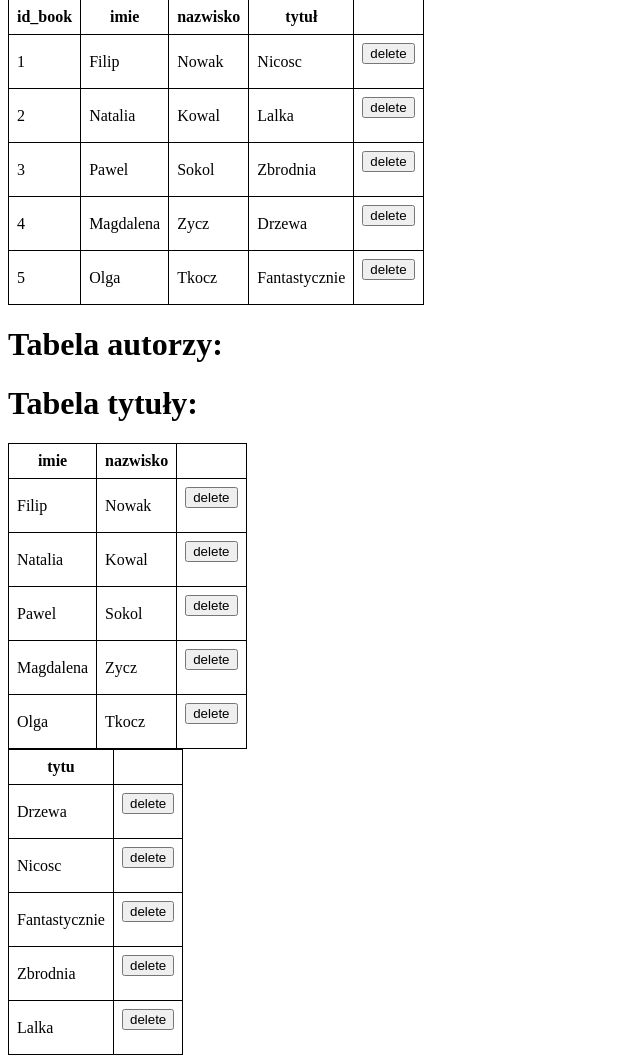
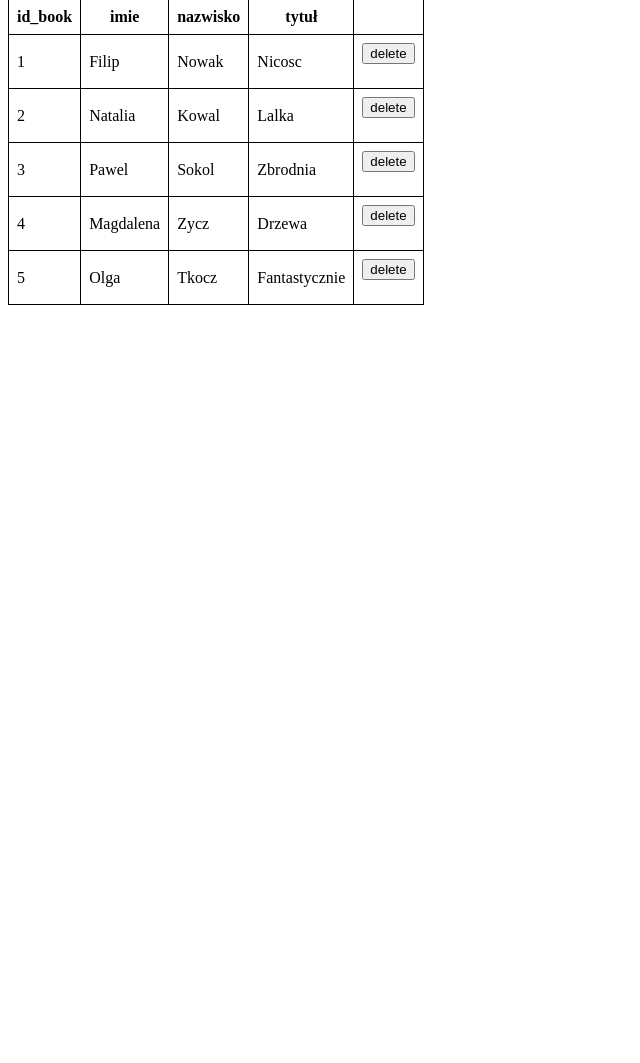
Before and after one commit to 3ti-2020/library-weronika-rogalska, a PHP site: page / in a window 1280 px wide. Shown: the part 83-1146 px from the top of the page, without its empty margins (0-640 px from the left). After the commit the page ends 388 px from the top, so only its background shows below. Run offline with PHP 8.4, Linux system fonts and the light colour scheme; data comes from the database, SQL or seed files in the repository.

Commit message:
Add files via upload

```diff
--- a/index.php
+++ b/index.php
@@ -68,59 +68,6 @@
     };
 
     echo("</table>");
-
-echo("<div class='tab'>");
-echo("<h1>Tabela autorzy:</h1>");
-echo("<h1>Tabela tytuły:</h1>");
-
-    $result4 = $conn -> query("SELECT * FROM autorzy");
-    echo("<div class='a'>");
-    echo("<table class='moja_tabelka'>");
-    echo("<tr>
-    <th>imie</th>
-    <th>nazwisko</th>
-    </tr>");
-
-    while($row = $result4 -> fetch_assoc()){
-        echo("<tr>");
-            echo("<td>".$row['imie']."</td>");
-            echo("<td>".$row['nazwisko']."</td>");
-            echo("<td>
-        <form action='delete.php' method='POST'>
-        <input style='display: none' name='id_to_delete' value=".$row['id_autor'].">
-        <input type='submit' value='delete'>
-        </form>
-        </td>");
-        echo("</tr>");
-    };
-
-    echo("</table>");
-    echo("</div>");
-
-
-    $result4 = $conn -> query("SELECT * FROM tytuly");
-
-    echo("<div class='a'>");
-    echo("<table class='moja_tabelka'>");
-    echo("<tr>
-    <th>tytu</th>
-    </tr>");
-
-    while($row = $result4 -> fetch_assoc()){
-        echo("<tr>");
-            echo("<td>".$row['tytul']."</td>");
-            echo("<td>
-        <form action='delete.php' method='POST'>
-        <input style='display: none' name='id_to_delete' value=".$row['id_tytul'].">
-        <input type='submit' value='delete'>
-        </form>
-        </td>");
-        echo("</tr>");
-    };
-
-    echo("</table>");
-    echo("</div>");
-    echo("</div>");
 ?>
 </body>
 </html>
```
